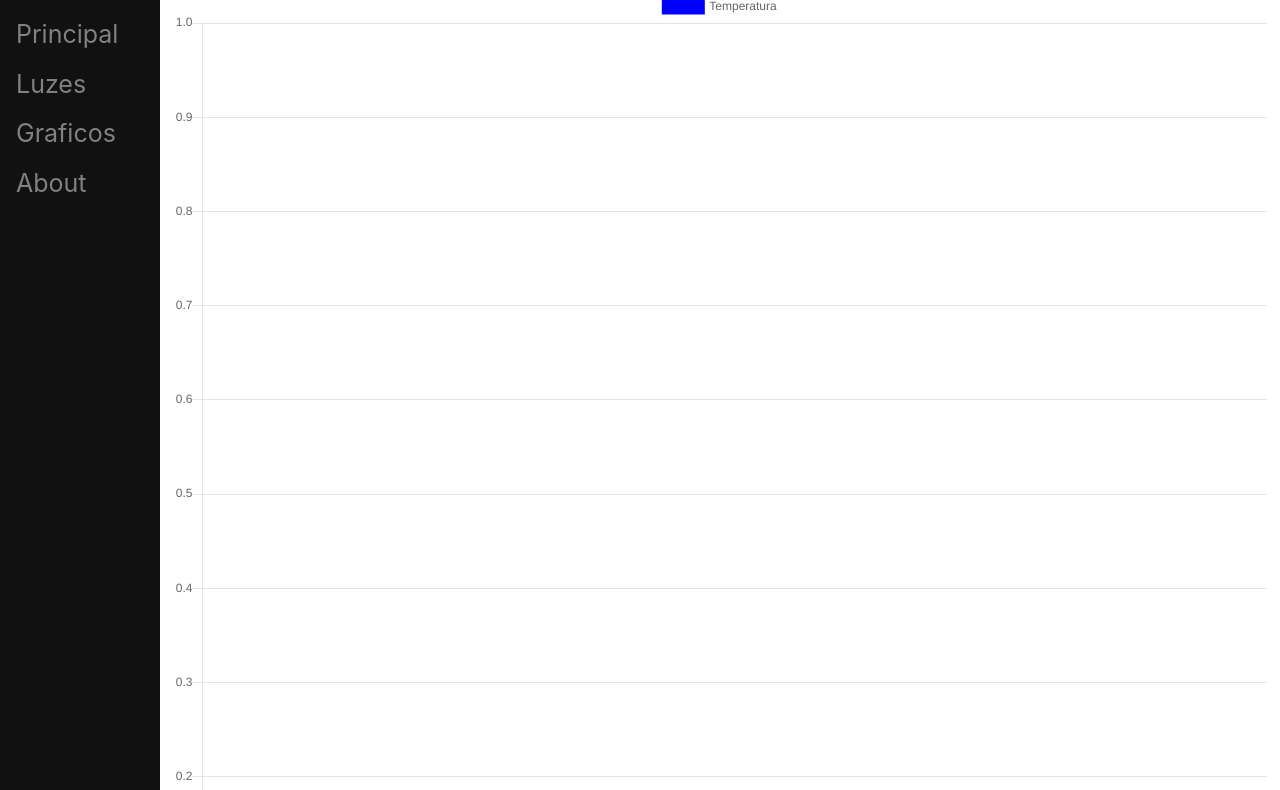
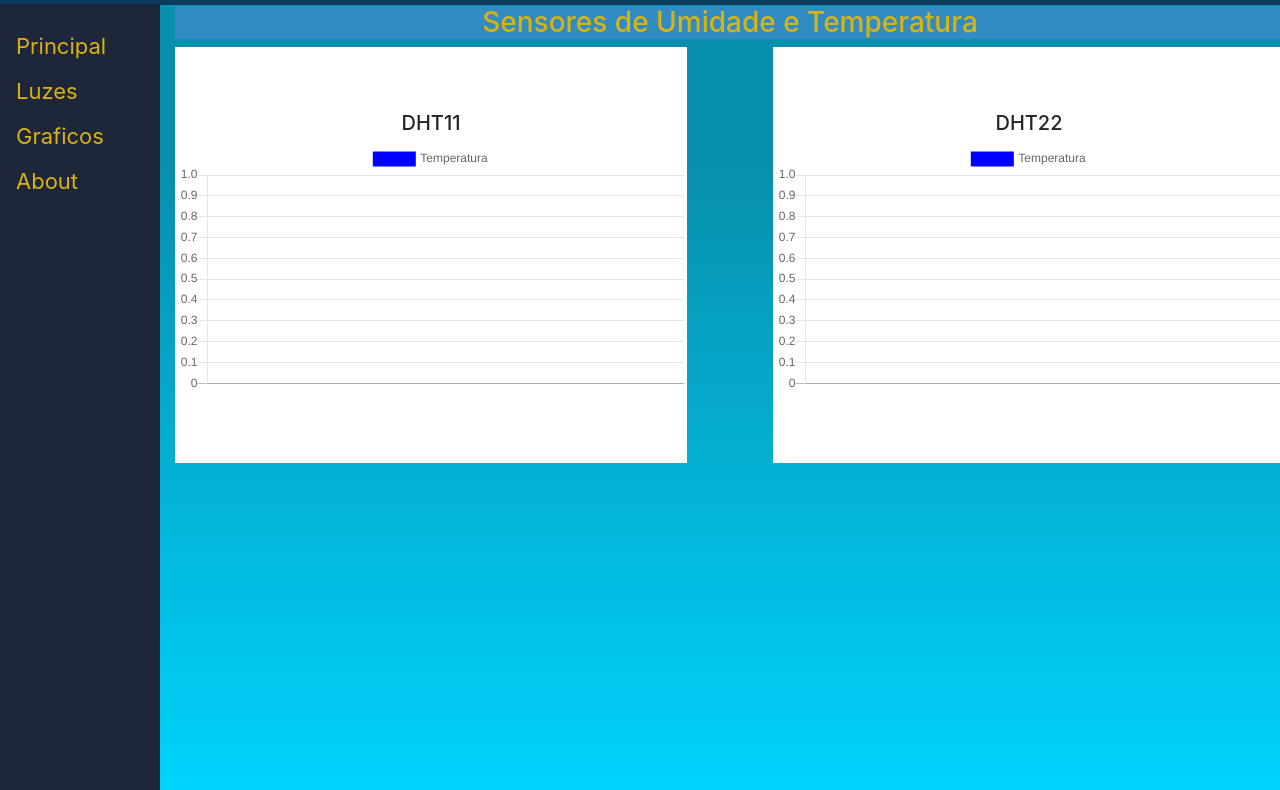
Before and after one commit to felipesantosIroh/domotica, a website: page public/graficos.html in a window 1280 px wide. Shown: the part 65-855 px from the top of the page. Drawn offline with nearby package versions, Linux system fonts and the light colour scheme; no server answers.

Commit message:
2 graficos, cores do site arrumadas

```diff
--- a/public/css/main.css
+++ b/public/css/main.css
@@ -7,9 +7,9 @@
   width: 160px; /* Set the width of the sidebar */
   position: fixed; /* Fixed Sidebar (stay in place on scroll) */
   z-index: 1; /* Stay on top */
-    top: 55; /* Stay at the top */
+  top: 69; /* Stay at the top */
   left: 0;
-    background-color: #111; /* Black */
+  background-color: #1D2739; /* Cor de fundo */
   overflow-x: hidden; /* Disable horizontal scroll */
   padding-top: 20px;
 }
@@ -18,8 +18,8 @@
 .sidenav a {
   padding: 6px 8px 6px 16px;
   text-decoration: none;
-    font-size: 25px;
-    color: #818181;
+  font-size: 22px;
+  color: #D9B310;
   display: block;
 }
 
@@ -39,3 +39,48 @@
   .sidenav {padding-top: 15px;}
   .sidenav a {font-size: 18px;}
 }
+
+div.container {
+  height: 100%;
+  margin-left: 160px;
+  background: -webkit-linear-gradient(top, #088fad 20%, #00d5ff 100%);
+}
+
+div.titulo {
+  background-color:#328CC1;
+  text-align: center;
+  color: #D9B310;
+}
+
+div.opDiv1 {
+  width: 38%;
+  display: inline-block;
+  background-color: white;
+  font-size: 3vw;
+  text-align: center;
+  padding: 5vw 0vw 5vw 0vw;
+  min-width:40vw;
+}
+
+div.opDiv2 {
+  width: 38%;
+  background-color: white;
+  display: inline-block;
+  margin-right: 0vw;
+  font-size: 3vw;
+  text-align: center;
+  padding: 5vw 0vw 5vw 0vw;
+  min-width:40vw;
+  float:right;
+}
+
+#textNav {
+  color: #D9B310;
+  font-size: 25px;
+  font-weight: bold;
+  font-style: normal;
+}
+
+.btn-group {
+  padding-left: 20%;
+}
--- a/public/grafico.js
+++ b/public/grafico.js
@@ -9,6 +9,16 @@ socket.on('serial:data', function(dataSerial){
     });
     counter = counter + 2;
     myChart.update();
+});
+
+socket.on('serial:data', function(dataSerial){
+    console.log(dataSerial);
+    myChart.data.labels.push(counter);
+    myChart.data.datasets.forEach(dataset => {
+        dataset.data.push(dataSerial.value);
+    });
+    counter = counter + 2;
+    myChart2.update();
 });
 
 var ctx = document.getElementById('utGrafico').getContext('2d');
@@ -38,3 +48,31 @@ var myChart = new Chart(ctx, {
         }
     }
 });
+
+var ctx2 = document.getElementById('utGrafico2').getContext('2d');
+var myChart2 = new Chart(ctx2, {
+    type: 'line',
+    data: {
+        label:'Segundos',
+        datasets: [{
+            label: 'Temperatura',
+            fill: false,
+            data: [],
+            backgroundColor: [
+                'rgba(0,0,255,0.3)'
+            ],
+            borderColor: [
+                'rgba(0,0,255,1)'
+            ]
+        }]
+},
+    options: {
+        scales: {
+            yAxes: [{
+                ticks: {
+                    beginAtZero: true
+                }
+            }]
+        }
+    }
+});
--- a/public/graficos.html
+++ b/public/graficos.html
@@ -11,8 +11,8 @@
    </head>
 
     <body>
-        <nav class="navbar navbar-dark" style="background-color: #0B3C5D;">
-            <span class="navbar-brand mb-0 h1">Navbar</span>
+        <nav id="topnav" class="navbar navbar-dark" style="background-color: #0B3C5D;">
+            <span id="textNav" class="navbar-text">Casal Inteligente</span>
         </nav>
 
         <div class="wrapper">
@@ -25,8 +25,17 @@
                 </div>
 
             <!-- Page Content -->
-            <div class="main">
-                <canvas id="utGrafico" height="450" width="500"></canvas>
+            <div class="container">
+                    <div class="col-md-12"></div>
+                    <div class="titulo"><h3>Sensores de Umidade e Temperatura</h3></div>
+                    <div class="opDiv1">
+                        <h5>DHT11</h5>
+                        <canvas id="utGrafico"></canvas>
+                    </div>
+                    <div class="opDiv2">
+                        <h5>DHT22</h5>
+                        <canvas id="utGrafico2"></canvas>
+                    </div>
             </div>
         </div>
     </body>
```
Also changed, not shown: public/about.html (+2 -2 lines), public/btn.js (+24 -0 lines), public/index.html (+1 -23 lines), public/luzes.html (+10 -4 lines). Lines whose indentation alone changed are shown as unchanged.
